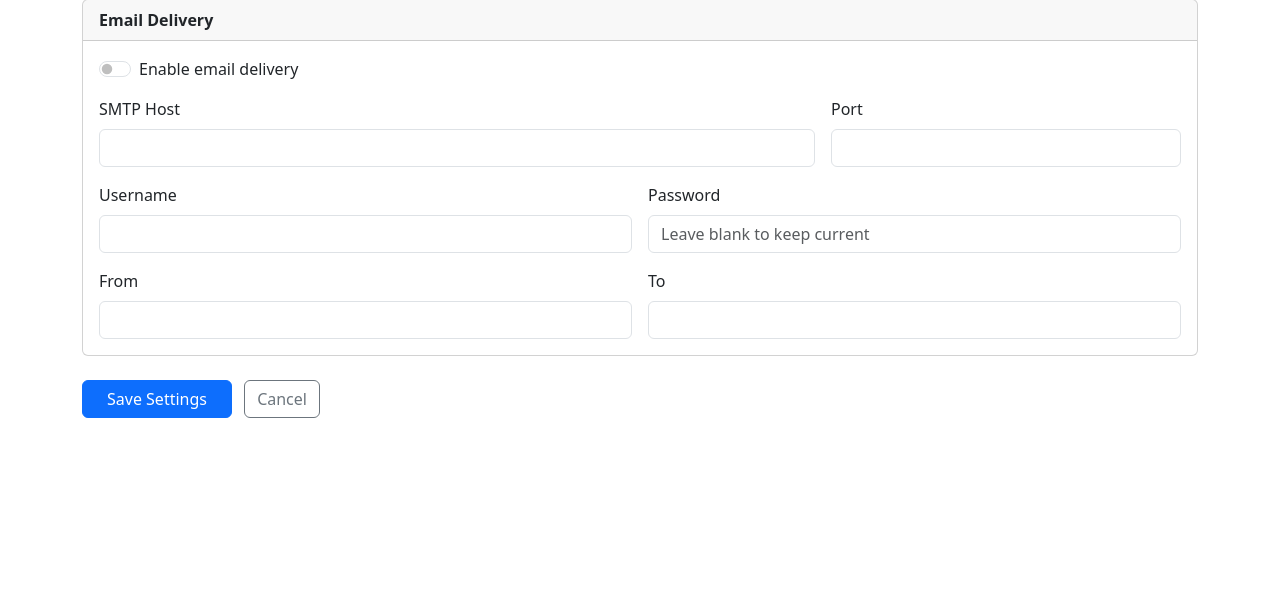
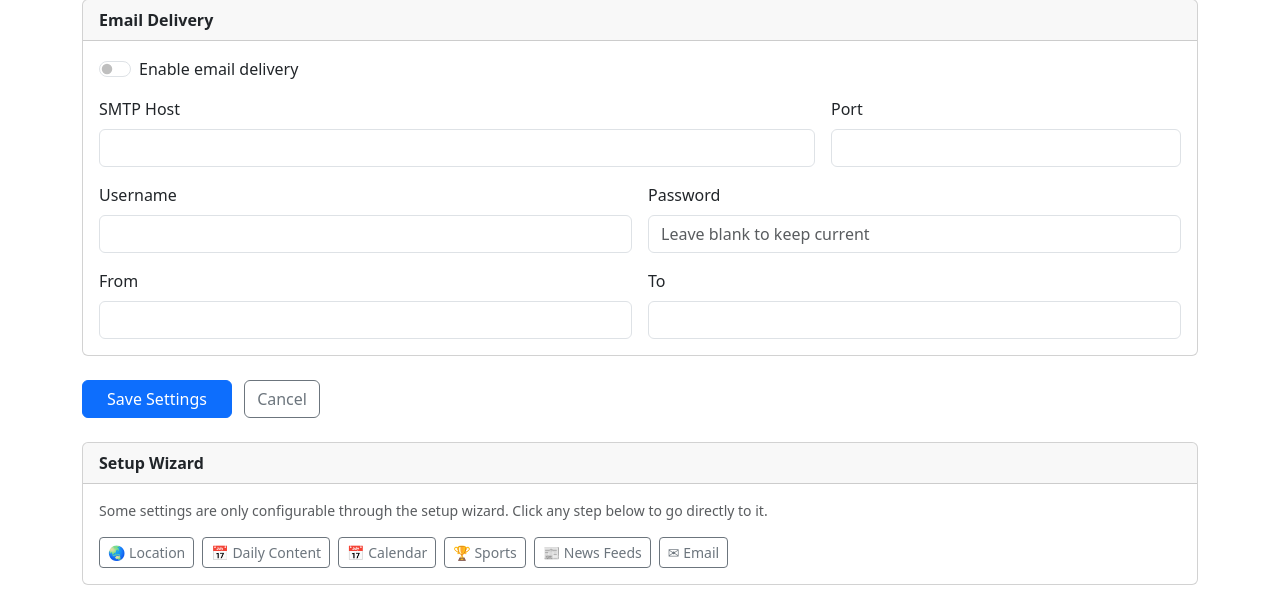
Before and after one commit to cruftbox/firstlight, a Python web app: template app/templates/settings.html in a window 1280 px wide. Shown: the part 929-1538 px from the top of the page. Before the commit the page ends 1347 px from the top, so only its background shows below. Run offline with Jinja, Linux system fonts and the light colour scheme; the template is opened without the code that fills it, so the values that code supplies are empty.

Commit message:
feat: add Setup Wizard links to settings page
Provides direct links to location, daily content, calendar, sports,
news feeds, and email wizard steps for settings not editable in-page.

Co-Authored-By: Claude Sonnet 4.6 <noreply@anthropic.com>

```diff
--- a/app/templates/settings.html
+++ b/app/templates/settings.html
@@ -181,6 +181,22 @@
   <a href="/" class="btn btn-outline-secondary ms-2">Cancel</a>
 
 </form>
+
+<div class="card mt-4 mb-4">
+  <div class="card-header fw-bold">Setup Wizard</div>
+  <div class="card-body">
+    <p class="text-muted small mb-3">Some settings are only configurable through the setup wizard. Click any step below to go directly to it.</p>
+    <div class="d-flex flex-wrap gap-2">
+      <a href="/setup/2" class="btn btn-outline-secondary btn-sm">&#127759; Location</a>
+      <a href="/setup/5" class="btn btn-outline-secondary btn-sm">&#128197; Daily Content</a>
+      <a href="/setup/6" class="btn btn-outline-secondary btn-sm">&#128197; Calendar</a>
+      <a href="/setup/7" class="btn btn-outline-secondary btn-sm">&#127942; Sports</a>
+      <a href="/setup/8" class="btn btn-outline-secondary btn-sm">&#128240; News Feeds</a>
+      <a href="/setup/9" class="btn btn-outline-secondary btn-sm">&#9993; Email</a>
+    </div>
+  </div>
+</div>
+
 {% endblock %}
 {% block scripts %}
 <script src="{{ url_for('static', filename='js/time-scroll.js') }}"></script>
```
